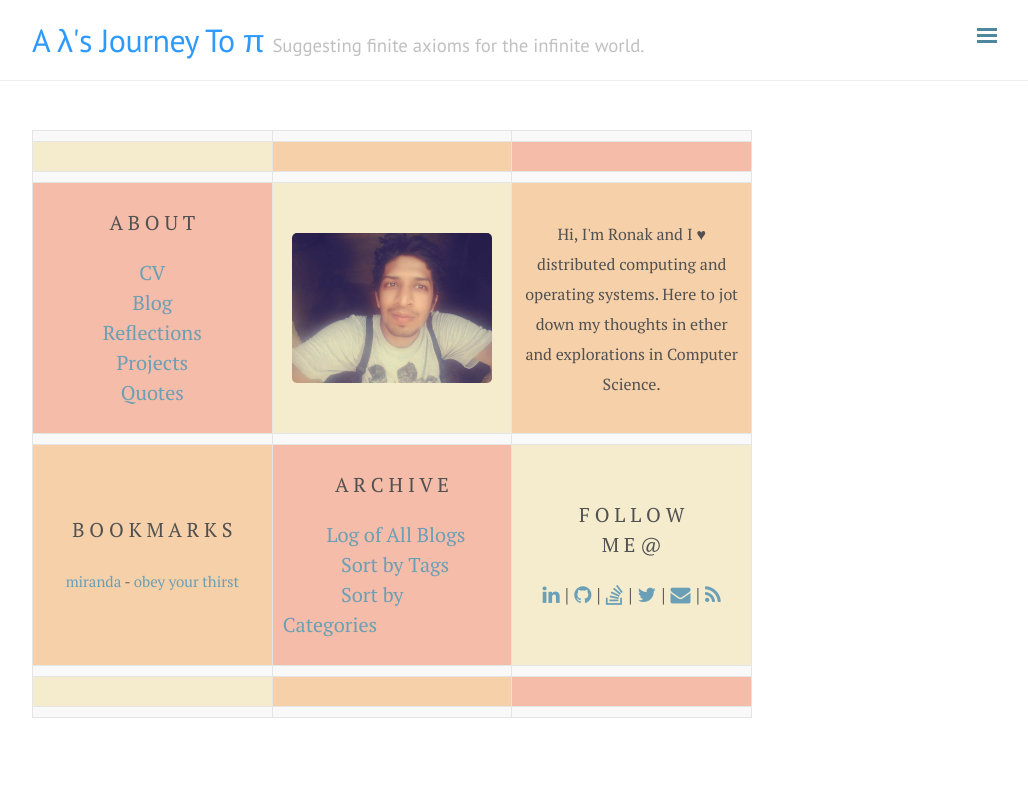
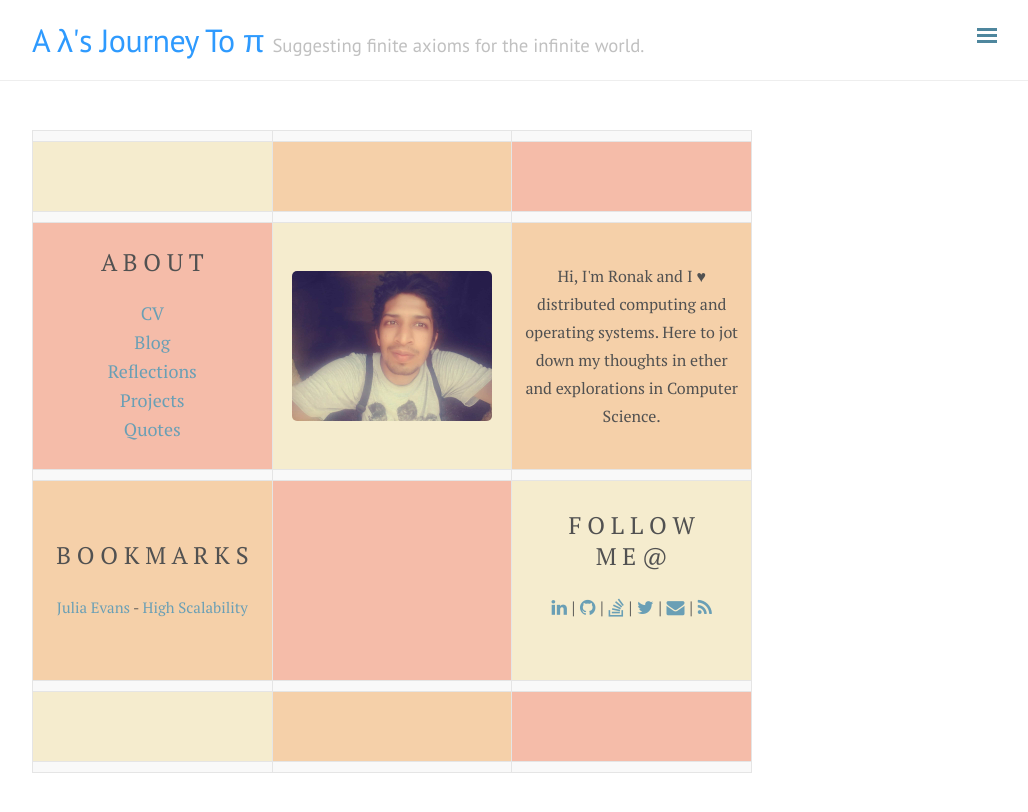
Before and after one commit to rarchk/rarchk.github.io, a Jekyll site: the page built from index.html, in a window 1280 px wide. Shown: the top 812 px of the page, without its empty margins (248-1276 px from the left). Built offline with Jekyll 4.4.1, drawn with Linux system fonts in a browser that asks for light colours; nearby versions of some CDN libraries; comment, search, counter and statistics services are not loaded.

Commit message:
optimized for mobile view

```diff
--- a/_includes/sidebar.html
+++ b/_includes/sidebar.html
@@ -51,7 +51,7 @@
 
     {% endfor %}
 
-    <span class="sidebar-nav-item">Currently v{{ site.version }}</span>
+    <span class="sidebar-nav-item">Site Map v{{ site.version }}</span>
   </nav>
 
 
--- a/index.html
+++ b/index.html
@@ -2,7 +2,8 @@
 layout: default
 title: Home
 ---
-
+<div class="post">
+<article class="post-content">
 <table>
 <tr>
 	<td bgcolor=white width=200 height=0> </td>
@@ -10,9 +11,9 @@ title: Home
 	<td bgcolor=white width=200 height=0> </td>
 </tr>
 <tr>
-	<td bgcolor=#F5ECCE width=200 height=30> </td>
-	<td bgcolor=#F5D0A9 width=200 height=30> </td>
-	<td bgcolor=#F5BCA9 width=200 height=30> </td>
+	<td bgcolor=#F5ECCE width=200 height=70> </td>
+	<td bgcolor=#F5D0A9 width=200 height=70> </td>
+	<td bgcolor=#F5BCA9 width=200 height=70> </td>
 </tr>
 <tr>
 	<td bgcolor=white width=200 height=0> </td>
@@ -23,9 +24,12 @@ title: Home
 <tr>
 <td bgcolor=#F5BCA9 width=200 height=200>
 <p>
+<font size="5">
 <center> A B O U T </center>
+</font>
 </p>
 <p>
+<font size="4">
 <center>
 <a href="/public/data/cv.pdf"> CV</a><br>
 <a href="/blog">Blog</a><br>
@@ -33,6 +37,7 @@ title: Home
 <a href="/blog/projects">Projects</a><br>
 <a href="/blog/quote-project">Quotes</a>
 </center>
+</font>
 </p>
 </td>
 
@@ -61,15 +66,18 @@ Hi, I'm Ronak and I &#9829; distributed computing and operating systems. Here to
 <tr>
 <td bgcolor=#F5D0A9 width=200 height=200>
 <p>
+<font size="5">
 <center> B O O K M A R K S </center>
+</font>
+
 </p>
 
 <p>
 <center>
 <font size=4>
 <small>
-<a href="https://www.youtube.com/watch?v=WNFf7nMIGnE"> miranda</a> -
-<a href="sprite.html">obey your thirst</a><br>
+<a href="https://jvns.ca"> Julia Evans</a> -
+<a href="http://highscalability.com/">High Scalability</a><br>
 </small>
 </font>
 </center>
@@ -79,24 +87,22 @@ Hi, I'm Ronak and I &#9829; distributed computing and operating systems. Here to
 
 <td bgcolor=#F5BCA9  width=200 height=200>
 <p>
-<center> A R C H I V E </center>
-</p>
-<p>
-	&nbsp;&nbsp;&nbsp;&nbsp;&nbsp;&nbsp;&nbsp;&nbsp;<a href=/blog/archive> Log of All Blogs </a> <br>
-	&nbsp;&nbsp;&nbsp;&nbsp;&nbsp;&nbsp;&nbsp;&nbsp;&nbsp;&nbsp;&nbsp;<a href=/blog/tags> Sort by Tags </a> <br>
-	&nbsp;&nbsp;&nbsp;&nbsp;&nbsp;&nbsp;&nbsp;&nbsp;&nbsp;&nbsp;&nbsp;<a href=/blog/categories> Sort by Categories </a> <br>
-
-</p>
+<font size="5">
+<center>  </center>
+</font></p>
 
 </td>
 
 <td bgcolor=#F5ECCE width=200 height=200>
 <p>
+<font size="5">
 <center>F O L L O W  <br>
  M E @
 </center>
+</font>
 </p>
 <p>
+<font size="4">
 <center>
 	<a href="https://www.linkedin.com/in/ronakkogta">
           <i class="fa fa-linkedin" aria-hidden="true"></i>
@@ -116,7 +122,9 @@ Hi, I'm Ronak and I &#9829; distributed computing and operating systems. Here to
         <a href="/atom.xml">
           <i class="fa fa-rss" aria-hidden="true"></i>
         </a>
+        <br><br>
 </center>
+</font>
 </p>
 </td>
 </tr>
@@ -126,9 +134,9 @@ Hi, I'm Ronak and I &#9829; distributed computing and operating systems. Here to
 	<td bgcolor=white width=200 height=0> </td>
 </tr>
 <tr>
-	<td bgcolor=#F5ECCE width=200 height=30> </td>
-	<td bgcolor=#F5D0A9 width=200 height=30> </td>
-	<td bgcolor=#F5BCA9 width=200 height=30> </td>
+	<td bgcolor=#F5ECCE width=200 height=70> </td>
+	<td bgcolor=#F5D0A9 width=200 height=70> </td>
+	<td bgcolor=#F5BCA9 width=200 height=70> </td>
 </tr>
 <tr>
 	<td bgcolor=white width=200 height=0> </td>
@@ -137,5 +145,5 @@ Hi, I'm Ronak and I &#9829; distributed computing and operating systems. Here to
 </tr>
 
 </table>
-
-</center>
+</article>
+</div>
```
